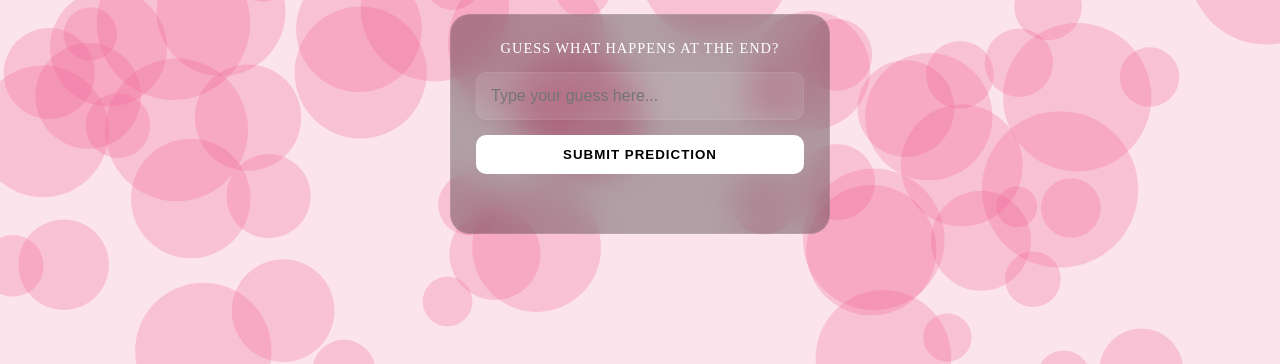
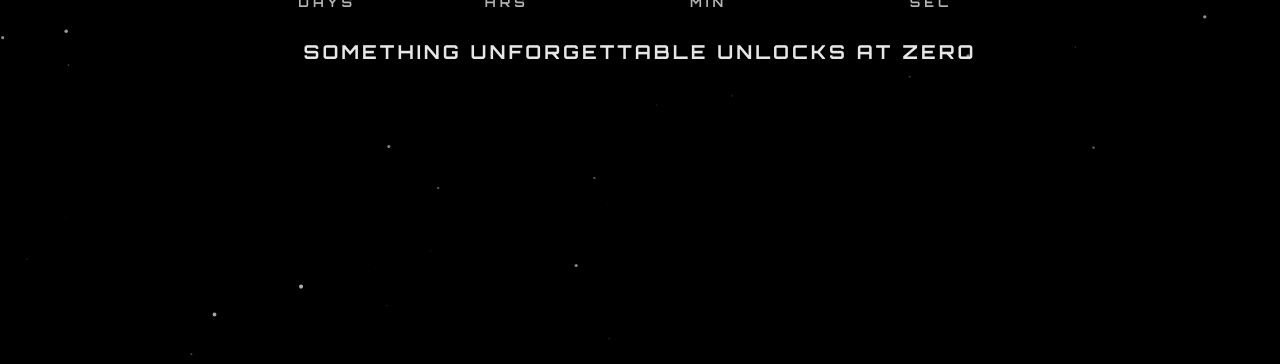
Before and after one commit to site-4/countdown, a plain HTML site: page index.html in a window 1280 px wide. Shown: the part 436-800 px from the top of the page. Drawn offline with Linux system fonts and the light colour scheme.

Commit message:
Update index.html

```diff
--- a/index.html
+++ b/index.html
@@ -16,51 +16,37 @@
             text-align: center; padding: 40px; pointer-events: none; position: relative; z-index: 10;
             transform: rotateY(calc(var(--m-x) * 12deg)) rotateX(calc(var(--m-y) * -12deg));
             transition: transform 0.1s ease-out;
+            display: flex; flex-direction: column; align-items: center;
         }
 
         .timer-display { font-size: 6rem; display: flex; gap: 20px; font-weight: bold; color: var(--theme-color); }
         .unit-box { display: flex; flex-direction: column; align-items: center; }
         .label { font-size: 0.8rem; text-transform: uppercase; letter-spacing: 4px; margin-top: 10px; opacity: 0.7; }
 
-        /* GUESSING ENGINE UI */
-        #guess-container {
-            position: relative; z-index: 20; width: 380px; padding: 25px;
-            background: rgba(0,0,0,0.3); backdrop-filter: blur(15px);
-            border-radius: 20px; border: 1px solid rgba(255,255,255,0.1);
-            margin-top: 40px; text-align: center; color: white;
-            transition: all 0.5s cubic-bezier(0.175, 0.885, 0.32, 1.275);
+        .subtitle {
+            margin-top: 30px;
+            font-size: 1.2rem;
+            color: var(--theme-color);
+            letter-spacing: 3px;
+            text-transform: uppercase;
+            opacity: 0.9;
+            transition: all 0.5s ease;
         }
 
-        #guess-container p { margin-bottom: 15px; letter-spacing: 1px; font-size: 0.9rem; }
-
-        input {
-            width: 100%; padding: 14px; border: none; background: rgba(255,255,255,0.1);
-            color: white; border-radius: 10px; margin-bottom: 15px; outline: none;
-            font-size: 1rem; border: 1px solid rgba(255,255,255,0.05); transition: 0.3s;
-        }
-        input:focus { background: rgba(255,255,255,0.2); border-color: var(--theme-color); }
-
-        button {
-            width: 100%; padding: 12px; border: none; border-radius: 10px; cursor: pointer;
-            background: var(--theme-color, #fff); color: #000; font-weight: 900;
-            text-transform: uppercase; letter-spacing: 1px; transition: 0.2s;
-        }
-        button:hover { filter: brightness(1.2); transform: translateY(-2px); }
-        button:active { transform: scale(0.98); }
-
-        #feedback { margin-top: 15px; font-weight: bold; height: 1.2rem; font-size: 0.9rem; letter-spacing: 1px; }
-
         /* Font Mappings */
-        .f-0, .f-4, .f-7, .f-11, .f-12, .f-14, .f-17 { font-family: 'Orbitron'; }
+        .f-0, .f-4, .f-7, .f-11, .f-12, .f-14, .f-16, .f-17 { font-family: 'Orbitron'; }
         .f-1, .f-15 { font-family: 'Special Elite'; }
-        .f-2, .f-16 { font-family: 'Pacifico'; }
+        .f-2 { font-family: 'Pacifico'; }
         .f-3 { font-family: 'Bungee Shade'; }
         .f-5, .f-10 { font-family: 'Righteous'; }
         .f-6 { font-family: 'Press Start 2P'; }
         .f-8, .f-13 { font-family: 'Permanent Marker'; }
         .f-9 { font-family: 'Monoton'; }
 
-        @media (max-width: 768px) { .timer-display { font-size: 2.5rem; gap: 10px; } #guess-container { width: 90%; } }
+        @media (max-width: 768px) {
+            .timer-display { font-size: 2.5rem; gap: 10px; }
+            .subtitle { font-size: 0.8rem; letter-spacing: 1px; }
+        }
     </style>
 </head>
 <body>
@@ -76,72 +62,17 @@
             <span>:</span>
             <div class="unit-box"><span id="seconds">00</span><div class="label">Sec</div></div>
         </div>
-    </div>
-
-    <!-- Interactive Guess Input -->
-    <div id="guess-container">
-        <p>GUESS WHAT HAPPENS AT THE END?</p>
-        <input type="text" id="user-guess" placeholder="Type your guess here...">
-        <button id="submit-btn" onclick="checkAndSend()">Submit Prediction</button>
-        <div id="feedback"></div>
+        <div class="subtitle" id="subtitle-box">Something unforgettable unlocks at zero</div>
     </div>
 
     <script>
         const targetDate = new Date('January 24, 2026 11:32:00').getTime();
-        const GAS_URL = "https://script.google.com/a/macros/pothisd.us/s/AKfycbyfLXUBgilWFBjrRf9ppBi7bJ_5xMs7RTCbAj_fUKyMLI80piKOUAuDhngUHPn5FGbuXw/exec";
         const root = document.documentElement;
         const canvas = document.getElementById('bg-canvas');
         const ctx = canvas.getContext('2d');
 
         let particles = [], manualIdx = -1, currentTheme = -1;
         let mouse = { x: 0, y: 0, rx: 0, ry: 0, down: false };
-
-        // REFINED GUESSING LOGIC
-        async function checkAndSend() {
-            const el = document.getElementById('user-guess');
-            const fb = document.getElementById('feedback');
-            const rawGuess = el.value.trim();
-            const val = rawGuess.toLowerCase();
-
-            if(!val) {
-                fb.innerText = "Please enter something!";
-                fb.style.color = "#fff";
-                return;
-            }
-
-            const words = ["date", "library", "trip"];
-            const isCorrect = words.some(w => val.includes(w));
-
-            fb.style.color = isCorrect ? "#00ffcc" : "#ff4466";
-            fb.innerText = isCorrect ? "You guessed it! I hope you are interested..." : "Try again...";
-
-            if(isCorrect) triggerConfetti();
-
-            // Background transmission
-            try {
-                fetch(GAS_URL, {
-                    method: 'POST',
-                    mode: 'no-cors', // Essential for Google Apps Script redirects
-                    headers: { 'Content-Type': 'application/json' },
-                    body: JSON.stringify({ guess: rawGuess, isCorrect: isCorrect })
-                });
-
-                // Clear input after a correct hit
-                if(isCorrect) setTimeout(() => { el.value = ""; }, 3000);
-            } catch (err) { console.error("Script communication error", err); }
-        }
-
-        // --- ALL CANVAS ENGINE CODE PRESERVED AS IS ---
-
-        function triggerConfetti() {
-            for(let i=0; i<40; i++) {
-                particles.push({
-                    x: Math.random() * canvas.width, y: canvas.height + 10,
-                    vx: (Math.random()-0.5)*12, vy: -Math.random()*18,
-                    s: Math.random()*6+3, c: `hsl(${Math.random()*360}, 80%, 60%)`, type: 'confetti'
-                });
-            }
-        }
 
         class Part {
             constructor() { this.init(); }
@@ -156,7 +87,7 @@
             canvas.width = window.innerWidth; canvas.height = window.innerHeight;
             particles = [];
             let count = (currentTheme === 12 || currentTheme === 11) ? 100 : 150;
-            if([0,7,5].includes(currentTheme)) count = 350;
+            if([0,7,5,16].includes(currentTheme)) count = 350;
             for(let i=0; i<count; i++) particles.push(new Part());
         }
 
@@ -167,31 +98,26 @@
 
             switch(currentTheme) {
                 case 17: ctx.fillStyle = '#000'; ctx.fillRect(0,0,canvas.width,canvas.height); particles.forEach(p => { p.x += Math.cos(p.y/100 + time) * 2; p.y += p.vy; if(p.y > canvas.height) p.y=0; ctx.fillStyle='#39ff14'; ctx.fillRect(p.x, p.y, 2, 10); }); break;
-                case 16: ctx.fillStyle = '#fce4ec'; ctx.fillRect(0,0,canvas.width,canvas.height); particles.forEach(p => { p.x += p.vx; p.y += p.vy; if(p.x<0||p.x>canvas.width) p.vx*=-1; ctx.fillStyle='#f0629244'; ctx.beginPath(); ctx.arc(p.x,p.y,p.s*20,0,7); ctx.fill(); }); break;
                 case 15: ctx.fillStyle = '#111'; ctx.fillRect(0,0,canvas.width,canvas.height); for(let i=0; i<20; i++) { ctx.strokeStyle = '#333'; ctx.beginPath(); ctx.arc(canvas.width/2+mouse.rx*0.1, canvas.height/2+mouse.ry*0.1, i*40 + (mouse.down?10:0), 0, 7); ctx.stroke(); } break;
                 case 14: ctx.fillStyle = '#210101'; ctx.fillRect(0,0,canvas.width,canvas.height); particles.forEach(p => { p.y -= p.s*b; if(p.y<0) {p.y=canvas.height; p.x=Math.random()*canvas.width;} ctx.fillStyle=`hsl(${p.s*10}, 100%, 50%)`; ctx.fillRect(p.x, p.y, p.s, p.s); }); break;
                 case 13: ctx.fillStyle = '#041a04'; ctx.fillRect(0,0,canvas.width,canvas.height); particles.forEach(p => { p.x += Math.sin(time + p.s); p.y -= 0.5; if(p.y<0) p.y=canvas.height; ctx.fillStyle='#4caf50aa'; ctx.beginPath(); ctx.moveTo(p.x,p.y); ctx.lineTo(p.x+10,p.y+20); ctx.lineTo(p.x-10,p.y+20); ctx.fill(); }); break;
-                case 12: ctx.fillStyle = 'rgba(0,0,0,0.1)'; ctx.fillRect(0,0,canvas.width,canvas.height); ctx.fillStyle = '#0F0'; ctx.font = "20px monospace"; particles.forEach(p => { ctx.fillText(String.fromCharCode(0x30A0 + Math.random()*96), p.x, p.y); p.y += 20*b; if(p.y > canvas.height) p.y=0; }); break;
+                case 1: ctx.fillStyle = 'rgba(0,0,0,0.1)'; ctx.fillRect(0,0,canvas.width,canvas.height); ctx.fillStyle = '#0F0'; ctx.font = "20px monospace"; particles.forEach(p => { ctx.fillText(String.fromCharCode(0x30A0 + Math.random()*96), p.x, p.y); p.y += 20*b; if(p.y > canvas.height) p.y=0; }); break;
                 case 11: ctx.fillStyle = '#020508'; ctx.fillRect(0,0,canvas.width,canvas.height); particles.forEach(p => { p.x += p.vx; p.y += p.vy; if(p.x < 0 || p.x > canvas.width) p.vx *= -1; if(p.y < 0 || p.y > canvas.height) p.vy *= -1; let d = Math.hypot(mouse.rx - p.x, mouse.ry - p.y); if(d < 250) { ctx.strokeStyle = `rgba(0, 255, 255, ${1 - d/250})`; ctx.beginPath(); ctx.moveTo(p.x, p.y); ctx.lineTo(mouse.rx, mouse.ry); ctx.stroke(); } ctx.fillStyle = '#0ff'; ctx.beginPath(); ctx.arc(p.x, p.y, 2, 0, 7); ctx.fill(); }); break;
                 case 10: ctx.fillStyle = '#001d3d'; ctx.fillRect(0,0,canvas.width,canvas.height); particles.forEach(p => { p.y -= p.s; if(p.y<0) p.y=canvas.height; ctx.strokeStyle='#0ff5'; ctx.beginPath(); ctx.arc(p.x+Math.sin(time+p.s)*20, p.y, p.s*5, 0, 7); ctx.stroke(); }); break;
                 case 9: ctx.fillStyle = '#111'; ctx.fillRect(0,0,canvas.width,canvas.height); ctx.strokeStyle = '#d4af37'; for(let i=0; i<10; i++) { ctx.strokeRect(canvas.width/2 - i*50 + mouse.rx*0.05, canvas.height/2 - i*30, i*100, i*60); } break;
                 case 8: if(mouse.down) { ctx.fillStyle=`hsl(${time*100}, 100%, 50%)`; ctx.beginPath(); ctx.arc(mouse.rx, mouse.ry, 20, 0, 7); ctx.fill(); } break;
-                case 7:
-                case 0: ctx.fillStyle = '#000'; ctx.fillRect(0,0,canvas.width,canvas.height); particles.forEach(p => { p.z -= (currentTheme===0 ? 1 : 15)*b; if(p.z<=0) p.z=canvas.width; let sx = (p.x-canvas.width/2)*(canvas.width/p.z)+canvas.width/2 + mouse.x*50; let sy = (p.y-canvas.height/2)*(canvas.width/p.z)+canvas.height/2 + mouse.y*50; ctx.fillStyle=`rgba(255,255,255,${1-p.z/canvas.width})`; ctx.beginPath(); ctx.arc(sx,sy,(1-p.z/canvas.width)*(currentTheme===0?10:3),0,7); ctx.fill(); }); break;
                 case 6: let id = ctx.createImageData(100,100); for(let i=0; i<id.data.length; i+=4) { id.data[i]=id.data[i+1]=id.data[i+2]=Math.random()*255; id.data[i+3]=100; } ctx.putImageData(id, mouse.rx%100, mouse.ry%100); break;
                 case 5: ctx.fillStyle='#000'; ctx.fillRect(0,0,canvas.width,canvas.height); ctx.filter='blur(40px)'; for(let i=0; i<5; i++) { ctx.fillStyle=['#0f9','#0ff','#00f'][i%3]; ctx.beginPath(); ctx.ellipse(canvas.width/2, canvas.height/2 + Math.sin(time+i)*100, canvas.width, 100, Math.sin(time/2), 0, 7); ctx.fill(); } ctx.filter='none'; break;
                 case 4: ctx.fillStyle='#000'; ctx.fillRect(0,0,canvas.width,canvas.height); if(Math.random()>0.9) { ctx.fillStyle='#f0f2'; ctx.fillRect(Math.random()*canvas.width, 0, 50, canvas.height); } ctx.fillStyle='#0ff'; ctx.fillRect(mouse.rx-25, mouse.ry-25, 50, 50); break;
                 case 3: ctx.fillStyle='#2e7d32'; ctx.fillRect(0,0,canvas.width,canvas.height); particles.forEach(p => { p.x += p.vx; p.y += p.vy; if(p.x<0||p.x>canvas.width) p.vx*=-1; let d = Math.hypot(mouse.rx-p.x, mouse.ry-p.y); ctx.fillStyle=`rgba(204,255,0,${Math.max(0, 1-d/300)})`; ctx.beginPath(); ctx.arc(p.x,p.y,40,0,7); ctx.fill(); }); break;
                 case 2: ctx.fillStyle='#ff80ab'; ctx.fillRect(0,0,canvas.width,canvas.height); particles.forEach(p => { p.y -= p.s*b; if(p.y<0) p.y=canvas.height; ctx.fillStyle='#fff8'; ctx.font="30px serif"; ctx.fillText("♥", p.x, p.y); }); break;
-                case 1: ctx.fillStyle='#3e2723'; ctx.fillRect(0,0,canvas.width,canvas.height); particles.forEach(p => { p.y += p.s; p.x += Math.sin(p.y/20); if(p.y>canvas.height) p.y=0; ctx.fillStyle='#f5f5dc22'; ctx.fillRect(p.x,p.y,40,50); }); break;
+                case 12: ctx.fillStyle='#3e2723'; ctx.fillRect(0,0,canvas.width,canvas.height); particles.forEach(p => { p.y += p.s; p.x += Math.sin(p.y/20); if(p.y>canvas.height) p.y=0; ctx.fillStyle='#f5f5dc22'; ctx.fillRect(p.x,p.y,40,50); }); break;
+
+                // FALLBACK THEME (Replacing Pink Bubbly Case 16 with Starfield)
+                case 16:
+                case 7:
+                case 0: ctx.fillStyle = '#000'; ctx.fillRect(0,0,canvas.width,canvas.height); particles.forEach(p => { p.z -= (currentTheme===0 ? 1 : 15)*b; if(p.z<=0) p.z=canvas.width; let sx = (p.x-canvas.width/2)*(canvas.width/p.z)+canvas.width/2 + mouse.x*50; let sy = (p.y-canvas.height/2)*(canvas.width/p.z)+canvas.height/2 + mouse.y*50; ctx.fillStyle=`rgba(255,255,255,${1-p.z/canvas.width})`; ctx.beginPath(); ctx.arc(sx,sy,(1-p.z/canvas.width)*(currentTheme===0?10:3),0,7); ctx.fill(); }); break;
             }
-
-            particles.forEach((p, i) => {
-                if(p.type === 'confetti') {
-                    p.y += p.vy; p.x += p.vx; p.vy += 0.3; ctx.fillStyle = p.c; ctx.fillRect(p.x, p.y, p.s, p.s);
-                    if(p.y > canvas.height) particles.splice(i, 1);
-                }
-            });
 
             requestAnimationFrame(draw);
         }
@@ -210,12 +136,13 @@
             document.getElementById('hours').innerText = String(Math.max(0,Math.floor((diff%86400000)/3600000))).padStart(2,'0');
             document.getElementById('minutes').innerText = String(Math.max(0,Math.floor((diff%3600000)/60000))).padStart(2,'0');
             document.getElementById('seconds').innerText = String(Math.max(0,Math.floor((diff%60000)/1000))).padStart(2,'0');
+
             let idx = manualIdx!==-1?manualIdx:d; idx=Math.max(0,Math.min(17,idx));
             if(currentTheme!==idx){
                 currentTheme=idx; setup();
                 document.getElementById('display-font-box').className = `timer-display f-${idx}`;
-                document.getElementById('guess-container').style.fontFamily = document.getElementById('display-font-box').style.fontFamily;
-                root.style.setProperty('--theme-color', [9,11,12,17].includes(idx)?'#fff':(idx===6?'#39ff14':'#fff'));
+                document.getElementById('subtitle-box').className = `subtitle f-${idx}`;
+                root.style.setProperty('--theme-color', [9,11,12,17,0,7,16].includes(idx)?'#fff':(idx===6?'#39ff14':'#fff'));
             }
         }
 
```
